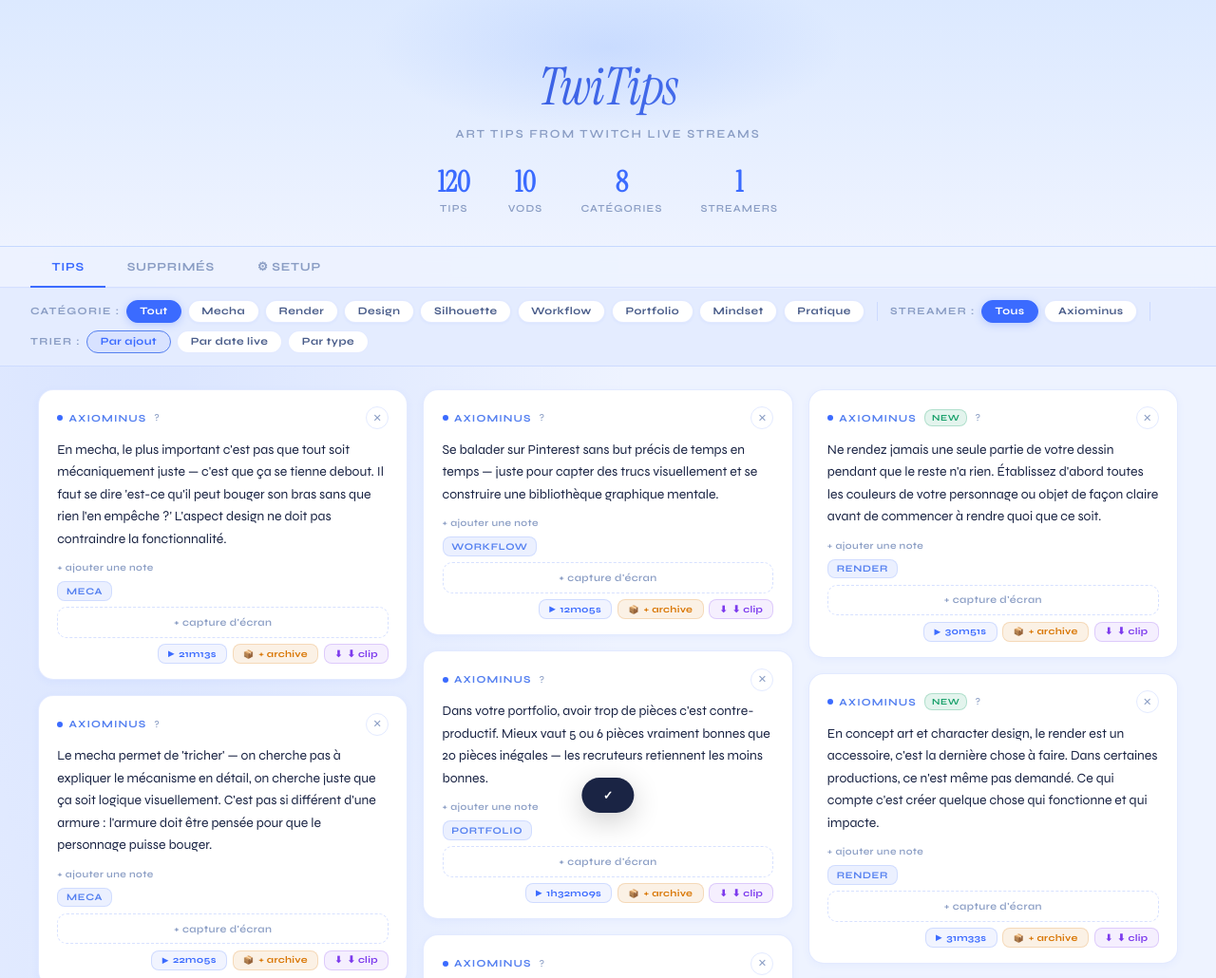
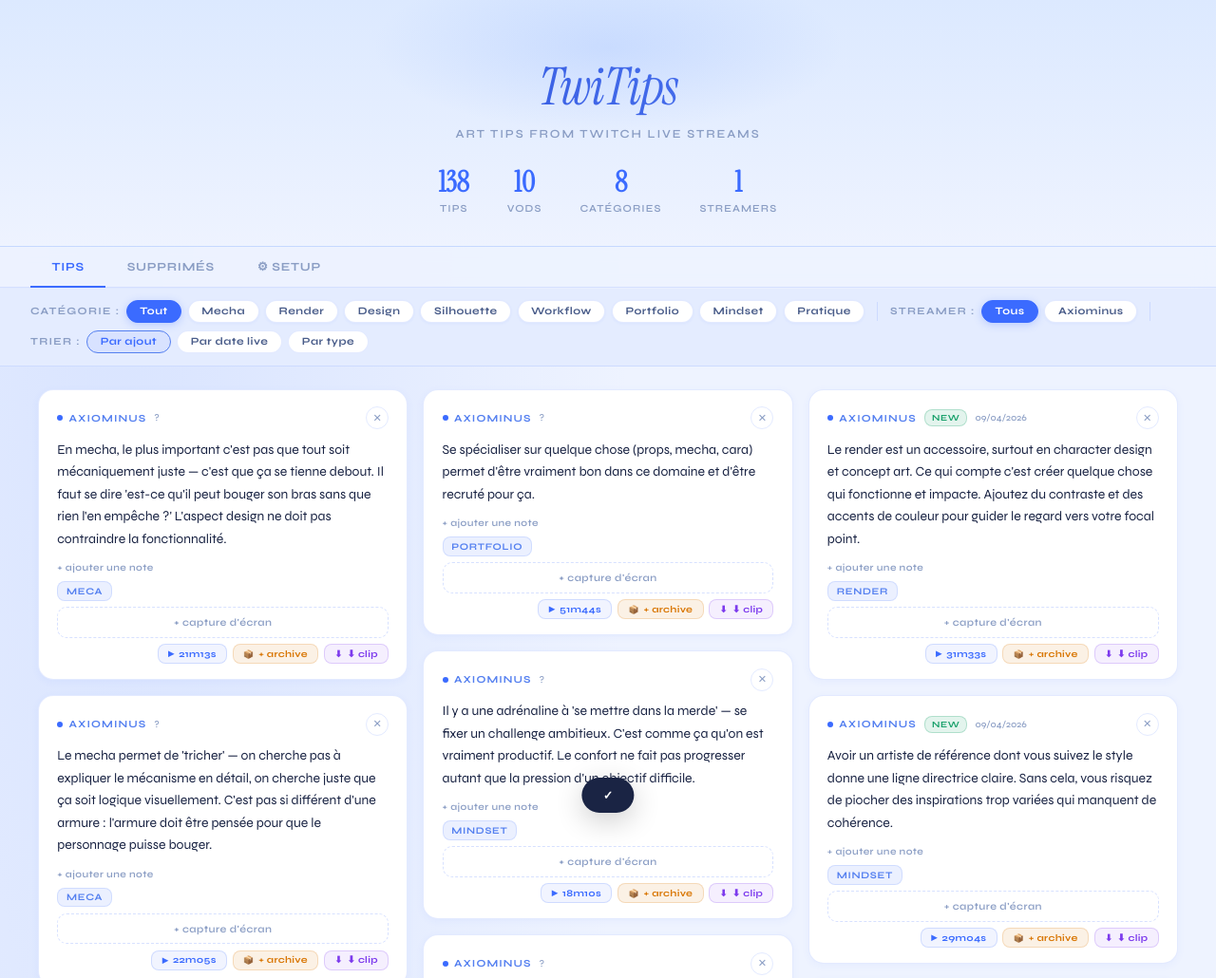
Before and after one commit to lrlavande/TwiTips, a plain HTML site: page index.html in a window 1280 px wide. Shown: the top 1030 px of the page at 95% size. Drawn offline with Linux system fonts and the light colour scheme.

Commit message:
Auto update: nouveaux tips ajoutés

```diff
--- a/index.html
+++ b/index.html
@@ -158,7 +158,7 @@
   <div class="logo">TwiTips</div>
   <div class="tagline">Art tips from Twitch live streams</div>
   <div class="stats-row">
-    <div class="stat"><strong id="stat-total">120</strong><span>Tips</span></div>
+    <div class="stat"><strong id="stat-total">138</strong><span>Tips</span></div>
     <div class="stat"><strong id="stat-vods">0</strong><span>VODs</span></div>
     <div class="stat"><strong id="stat-cats">0</strong><span>Catégories</span></div>
     <div class="stat"><strong id="stat-streamers">0</strong><span>Streamers</span></div>
@@ -428,6 +428,26 @@
   { id:118, cat:'design', streamer:'Axiominus', date:'2026-04-07', text:"Pour éviter un look trop sci-fi générique avec des formes anguleuses, privilégiez des formes plus rondes si vous voulez récupérer un côté fantasy ou rustique dans votre design.", vod:'2742001469', tc:'36m26s' },
   { id:119, cat:'workflow', streamer:'Axiominus', date:'2026-04-07', text:"Quand vous tournez en rond sur vos idées, c\'est souvent un signe que vous manquez de références. Retournez chercher de nouvelles refs pour débloquer votre créativité.", vod:'2742001469', tc:'53m15s' },
   { id:120, cat:'design', streamer:'Axiominus', date:'2026-04-07', text:"Un accessoire simple comme une casquette peut immédiatement donner un côté rustique et ancrer le personnage dans un univers. Les petits éléments de costume orientent fortement la lecture du design.", vod:'2742001469', tc:'55m29s' },
+
+  { id:121, cat:'design', streamer:'Axiominus', date:'2026-04-09', text:"En character design, évitez de rester trop sage et collé à vos références. Forcez-vous à sortir des sentiers battus, tester des choses random et penser \'outside the box\' pour créer des designs avec plus de personnalité.", vod:'2743594241', tc:'15m28s' },
+  { id:122, cat:'design', streamer:'Axiominus', date:'2026-04-09', text:"La gesture et l\'expressivité des personnages sont essentielles pour donner de la personnalité à un character design. Un personnage statique avec un bras vaguement levé et sans expression reste dans la zone de confort.", vod:'2743594241', tc:'14m22s' },
+  { id:123, cat:'pratique', streamer:'Axiominus', date:'2026-04-09', text:"Pour progresser en character design, réapprenez sérieusement l\'anatomie et la myologie (muscles). Pas juste des studies où vous reproduisez, mais un apprentissage pur et dur des muscles, notamment les avant-bras et les jonctions, pour pouvoir dessiner des poses dynamiques avec des raccourcis.", vod:'2743594241', tc:'20m37s' },
+  { id:124, cat:'silhouette', streamer:'Axiominus', date:'2026-04-09', text:"Un bon sketch de character design n\'a pas besoin d\'être précis ni détaillé : l\'important c\'est que le concept et l\'énergie soient là. À la limite, donnez un peu plus de précision aux mains car c\'est important, mais le reste peut rester lâche.", vod:'2743594241', tc:'22m44s' },
+  { id:125, cat:'workflow', streamer:'Axiominus', date:'2026-04-09', text:"Au début d\'un challenge ou d\'une recherche de design, ne rendez pas du tout. Restez au sketch et aplat de couleur pendant au moins 2 semaines. Passez d\'une idée à l\'autre, à la limite avec un peu de line art. Ne rendez que si vous êtes vraiment sûr de votre idée.", vod:'2743594241', tc:'28m23s' },
+  { id:126, cat:'render', streamer:'Axiominus', date:'2026-04-09', text:"Ne rendez jamais une seule partie de votre image alors que le reste n\'a rien. Établissez d\'abord toutes les couleurs de votre personnage ou objet de façon claire avant de commencer le render.", vod:'2743594241', tc:'30m28s' },
+  { id:127, cat:'render', streamer:'Axiominus', date:'2026-04-09', text:"En concept art et character design, le render est un accessoire, c\'est la dernière chose à faire. Dans certaines productions ce n\'est même pas demandé. Ce qui compte c\'est créer quelque chose qui fonctionne et qui impacte : ajouter du contraste, une couleur pour du peps, et déterminer clairement où se trouve le focal point.", vod:'2743594241', tc:'31m33s' },
+  { id:128, cat:'design', streamer:'Axiominus', date:'2026-04-09', text:"Avoir un artiste de référence précis avec un style directeur aide à maintenir une cohérence dans vos designs. Prendre des références trop variées sans ligne directrice peut rendre vos créations incohérentes.", vod:'2743594241', tc:'29m12s' },
+  { id:129, cat:'design', streamer:'Axiominus', date:'2026-04-09', text:"Le bras robot générique collé sur un personnage est probablement la chose la plus random et par défaut que vous puissiez faire. Évitez les éléments de design par défaut, cherchez à personnaliser chaque élément.", vod:'2743594241', tc:'17m22s' },
+
+  { id:130, cat:'workflow', streamer:'Axiominus', date:'2026-04-07', text:"Lors de la phase de sketch, ne vous fixez pas sur une seule idée. Testez des choses différentes, expérimentez et cherchez des références variées sans vous fermer de portes.", vod:'2742001469', tc:'13m27s' },
+  { id:131, cat:'mindset', streamer:'Axiominus', date:'2026-04-07', text:"N\'essayez pas d\'aller trop vite dans votre processus de recherche. Si vous avez du temps, prenez-le pour chercher des références et établir une idée solide.", vod:'2742001469', tc:'16m56s' },
+  { id:132, cat:'design', streamer:'Axiominus', date:'2026-04-07', text:"Pour rendre un personnage plus original, travaillez le worldbuilding : ajoutez des gravures sur les éléments mécaniques, des motifs spécifiques sur les vêtements, des formes particulières. Chaque élément doit avoir une raison d\'être et apporter de la personnalité au design.", vod:'2742001469', tc:'13m43s' },
+  { id:133, cat:'design', streamer:'Axiominus', date:'2026-04-07', text:"Utilisez des touches de couleur qui \'pop\' pour ramener de l\'intérêt visuel vers une zone spécifique du design (ex: des lunettes colorées, un médaillon).", vod:'2742001469', tc:'11m39s' },
+  { id:134, cat:'design', streamer:'Axiominus', date:'2026-04-07', text:"Pour éviter un look trop sci-fi générique avec des formes anguleuses, privilégiez des formes plus rondes si vous voulez garder un côté fantasy ou rustique dans votre design.", vod:'2742001469', tc:'36m29s' },
+  { id:135, cat:'workflow', streamer:'Axiominus', date:'2026-04-07', text:"Quand vous tournez en rond sur vos idées, c\'est souvent un signe que vous manquez de références. Retournez chercher de nouvelles réfs pour débloquer votre créativité.", vod:'2742001469', tc:'53m15s' },
+  { id:136, cat:'design', streamer:'Axiominus', date:'2026-04-07', text:"Observez comment les éléments réels (comme une barbe) créent du \'shape\' et du volume sur les côtés d\'un visage. Intégrez ces observations dans vos designs pour plus de crédibilité.", vod:'2742001469', tc:'31m51s' },
+  { id:137, cat:'design', streamer:'Axiominus', date:'2026-04-07', text:"Mixer des éléments de styles différents (sci-fi + traditionnel/rustique) peut donner des designs plus intéressants et originaux qu\'un style pur.", vod:'2742001469', tc:'33m45s' },
+  { id:138, cat:'design', streamer:'Axiominus', date:'2026-04-07', text:"Des accessoires simples comme une casquette peuvent immédiatement donner un côté rustique et caractériser un personnage.", vod:'2742001469', tc:'55m29s' },
 ];
 
 let deleted     = JSON.parse(localStorage.getItem('twt_deleted')    || '[]');
```
